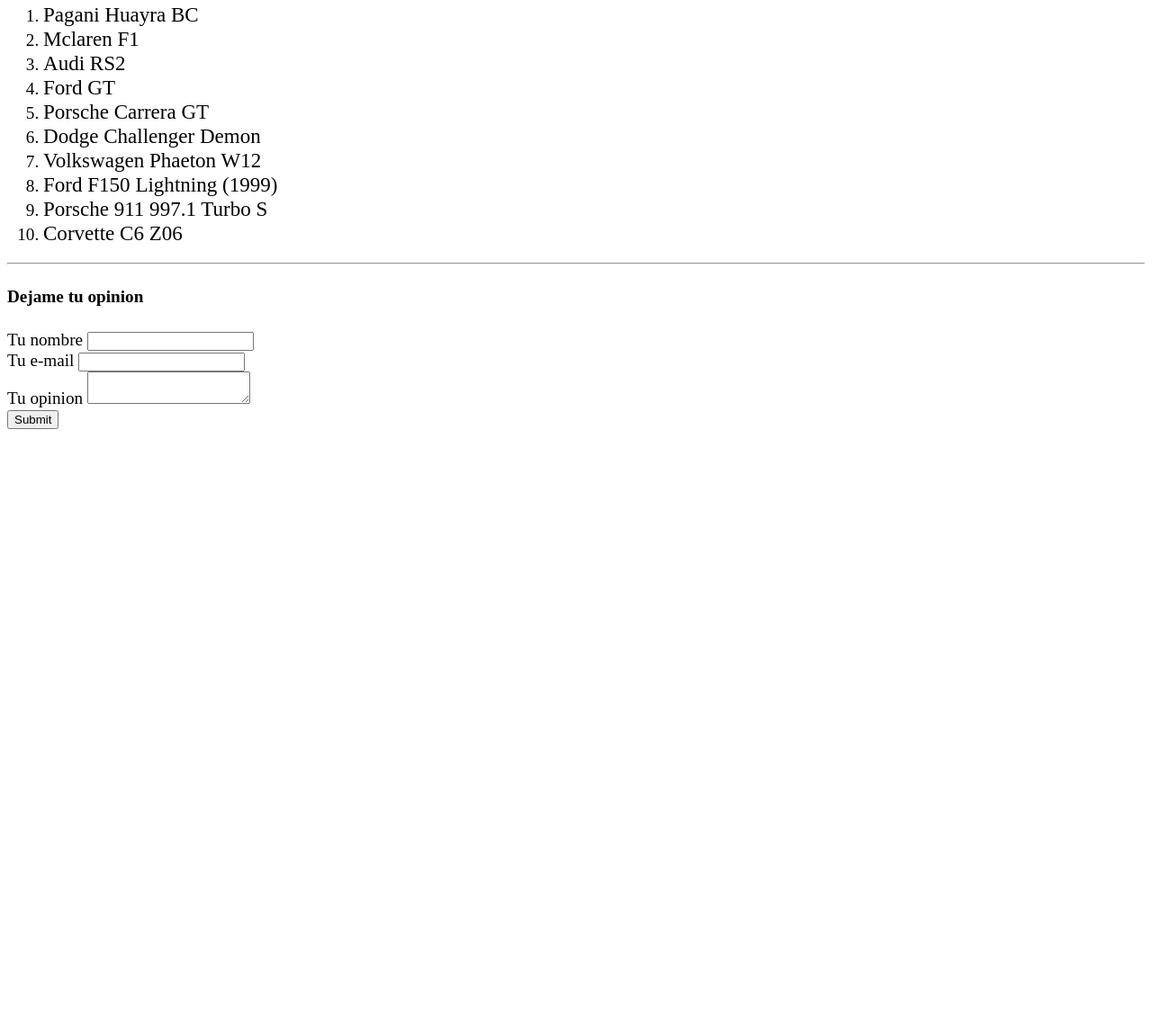
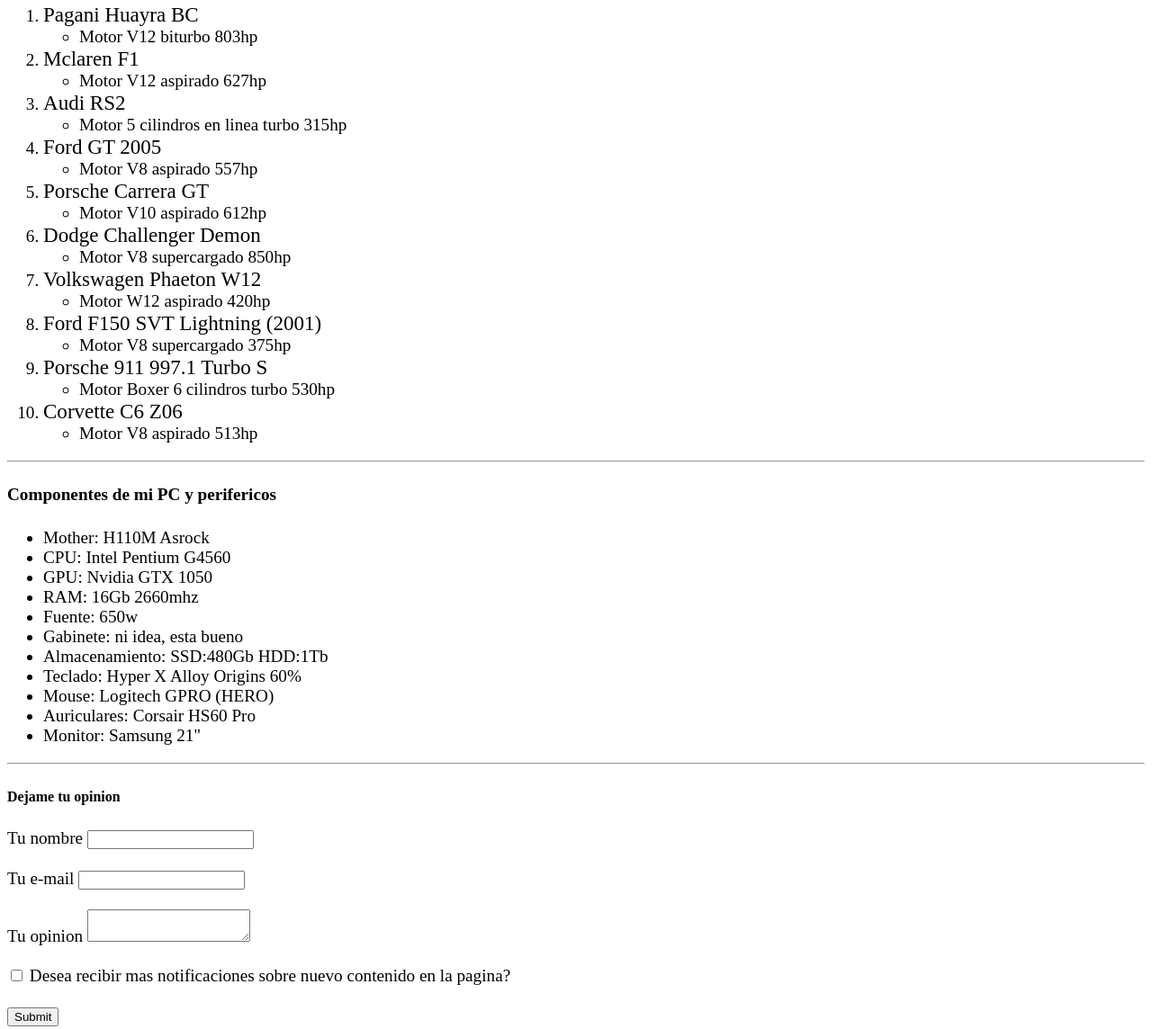
Before and after one commit to agusssrs/entrega-nucba, a plain HTML site: page index.html in a window 1280 px wide. Shown: the part 1024-2168 px from the top of the page at 90% size. Before the commit the page ends 1509 px from the top, so only its background shows below. Drawn offline with Linux system fonts and the light colour scheme.

Commit message:
primera entrega de nucba

```diff
--- a/index.html
+++ b/index.html
@@ -55,31 +55,69 @@
     <big><h3><big>Top 10 mejores coches de la historia en mi opinion</big></h3>
         <ol>
             <li><big>Pagani Huayra BC</big></li>
+            <ul><li>Motor V12 biturbo 803hp</li></ul>
+
             <li><big>Mclaren F1</big></li>
+            <ul><li>Motor V12 aspirado 627hp</li></ul>
+
             <li><big>Audi RS2</big></li>
-            <li><big>Ford GT</big></li>
+            <ul><li>Motor 5 cilindros en linea turbo 315hp</li></ul>
+
+            <li><big>Ford GT 2005</big></li>
+            <ul><li>Motor V8 aspirado 557hp</li></ul>
+
             <li><big>Porsche Carrera GT</big></li>
+            <ul><li>Motor V10 aspirado 612hp</li></ul>
+
             <li><big>Dodge Challenger Demon</big></li>
+            <ul><li>Motor V8 supercargado 850hp</li></ul>
+
             <li><big>Volkswagen Phaeton W12</big></li>
-            <li><big>Ford F150 Lightning (1999)</big></li>
+            <ul><li>Motor W12 aspirado 420hp</li></ul>
+
+            <li><big>Ford F150 SVT Lightning (2001)</big></li>
+            <ul><li>Motor V8 supercargado 375hp</li></ul>
+
             <li><big>Porsche 911 997.1 Turbo S</big></li>
+            <ul><li>Motor Boxer 6 cilindros turbo 530hp</li></ul>
+
             <li><big>Corvette C6 Z06</big></li>
+            <ul><li>Motor V8 aspirado 513hp</li></ul>
         </ol>
     </big> <hr>
-    <big><h4>Dejame tu opinion</h4></big>
+
+    <big><h4>Componentes de mi PC y perifericos</h4></big>
+        <big>
+            <ul>
+                <li>Mother: H110M Asrock</li>
+                <li>CPU: Intel Pentium G4560</li>
+                <li>GPU: Nvidia GTX 1050</li>
+                <li>RAM: 16Gb 2660mhz</li>
+                <li>Fuente: 650w</li>
+                <li>Gabinete: ni idea, esta bueno</li>
+                <li>Almacenamiento: SSD:480Gb HDD:1Tb</li>
+                <li>Teclado: Hyper X Alloy Origins 60%</li>
+                <li>Mouse: Logitech GPRO (HERO)</li>
+                <li>Auriculares: Corsair HS60 Pro</li>
+                <li>Monitor: Samsung 21"</li>
+            </ul> <hr>
+        </big>
+    <big><h5>Dejame tu opinion</h5></big>
     <big>
         <form>
             <label for="nombre">Tu nombre</label>
             <input type="text" id="nombre" required>
-            <br>
+            <br><br>
 
             <label for="email">Tu e-mail</label>
             <input type="text" id="email" required>
-            <br>
+            <br><br>
 
             <label for="opinion">Tu opinion</label>
             <textarea></textarea>
-            <br>
+            <br><br>
+
+            <input type="checkbox"> Desea recibir mas notificaciones sobre nuevo contenido en la pagina? <br><br>
 
             <input type="submit">
         </form>
```
